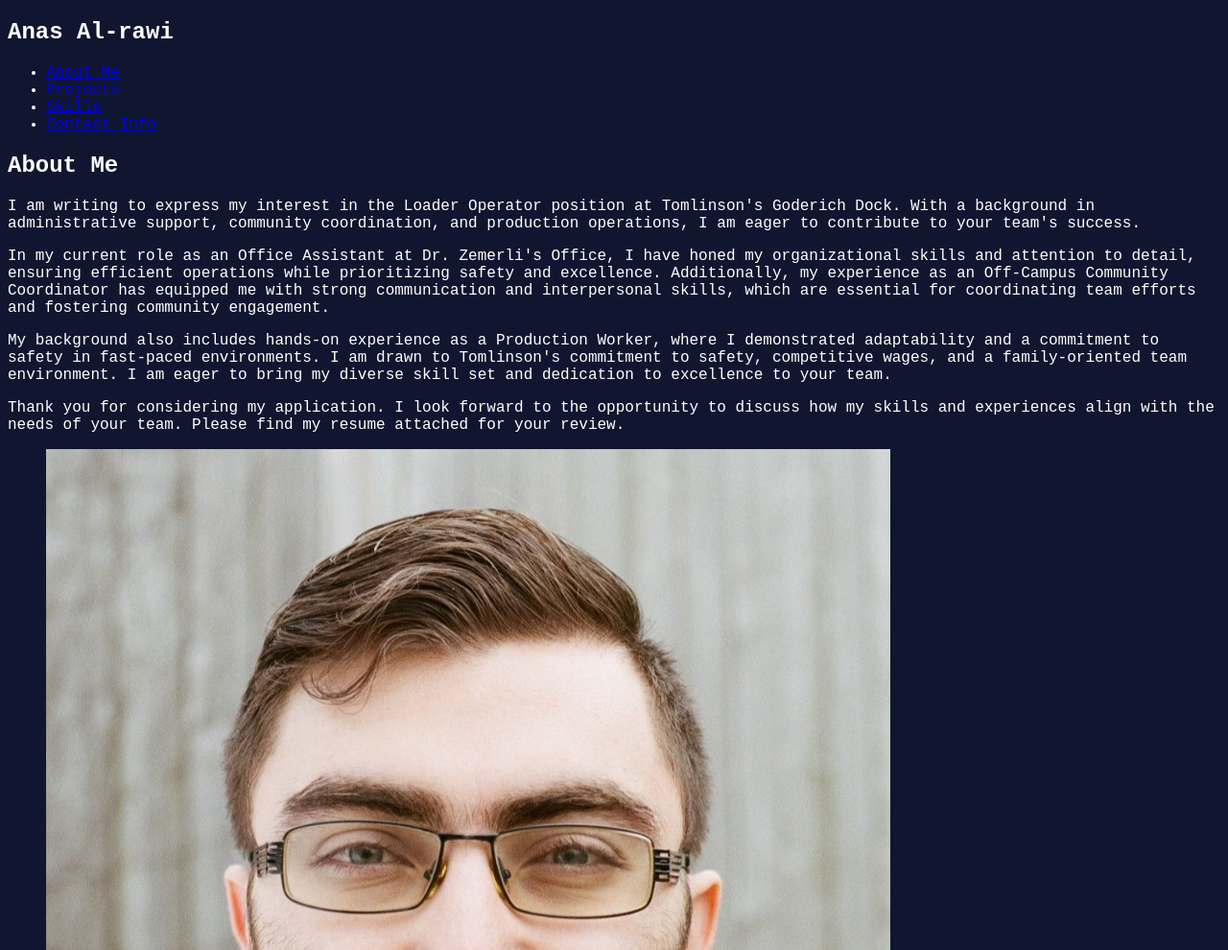
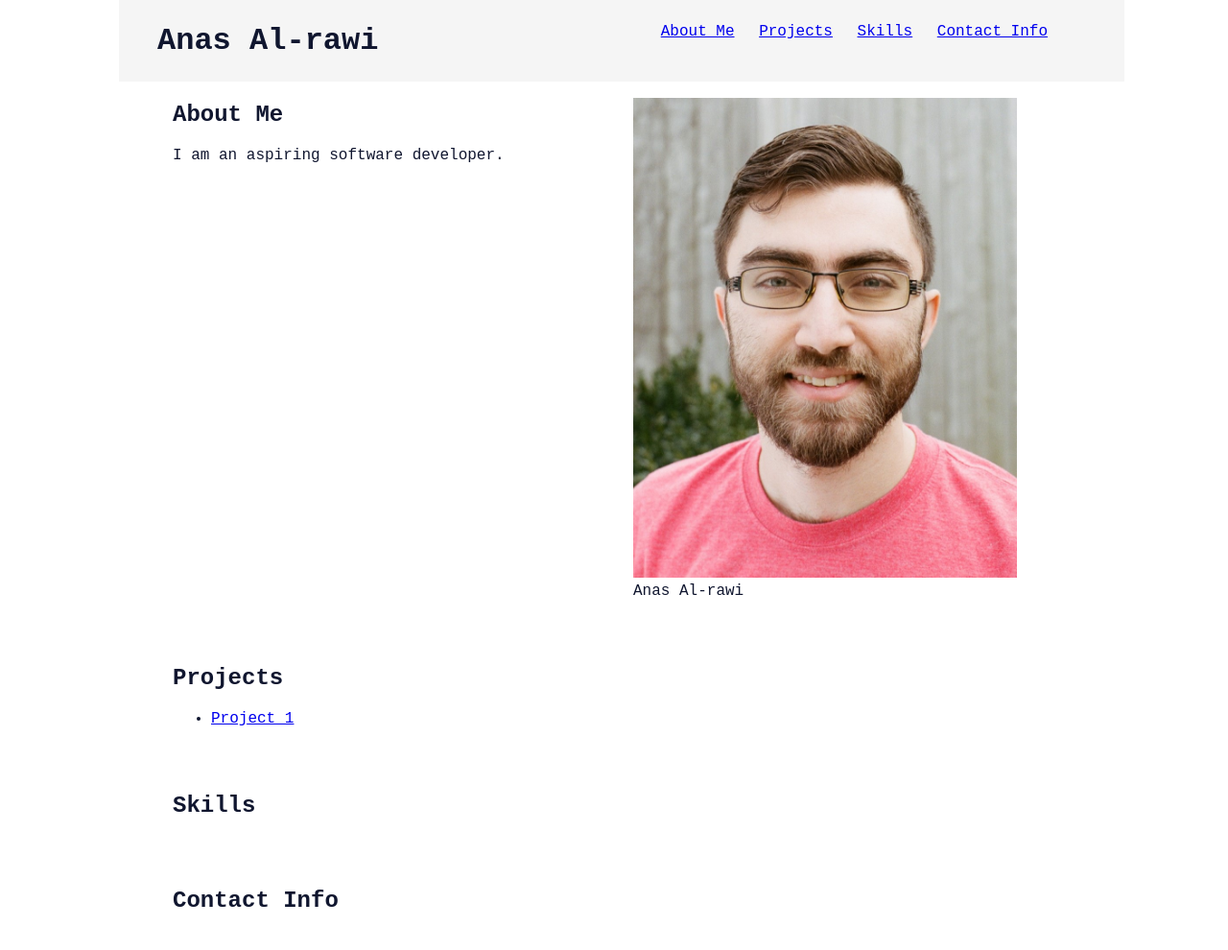
Before and after one commit to AnasMAlrawi/AnasMAlrawi.github.io, a plain HTML site: page index.html in a window 1280 px wide. Shown: the top 990 px of the page at 96% size. Drawn offline with Linux system fonts and the light colour scheme.

Commit message:
Add structure styling

```diff
--- a/index.html
+++ b/index.html
@@ -9,26 +9,24 @@
     </head>
     <body>
         <header>
+            <h1 class="header-name">Anas Al-rawi</h1>
             <nav>
-                <h2 class="header-name">Anas Al-rawi</h2>
-                <ul class="navigation">
-                    <li class="nav-link"><a href="#about-me">About Me</a></li>
-                    <li class="nav-link"><a href="#projects">Projects</a></li>
-                    <li class="nav-link"><a href="#skills">Skills</a></li>
-                    <li class="nav-link"><a href="#contact-info">Contact Info</a></li>
-                </ul>
+                    <a href="#about-me" class="nav-link">About Me</a>
+                    <a href="#projects" class="nav-link">Projects</a>
+                    <a href="#skills" class="nav-link">Skills</a>
+                    <a href="#contact-info" class="nav-link">Contact Info</a>
             </nav>
         </header>
         <main>
             <section id="about-me">
-                <div>
+                <div class="about-me-text-container">
                     <h2 class="section-title">About Me</h2>
-                    <p>I am writing to express my interest in the Loader Operator position at Tomlinson's Goderich Dock. With a background in administrative support, community coordination, and production operations, I am eager to contribute to your team's success.</p>
-                    <p>In my current role as an Office Assistant at Dr. Zemerli's Office, I have honed my organizational skills and attention to detail, ensuring efficient operations while prioritizing safety and excellence. Additionally, my experience as an Off-Campus Community Coordinator has equipped me with strong communication and interpersonal skills, which are essential for coordinating team efforts and fostering community engagement.</p>
-                    <p>My background also includes hands-on experience as a Production Worker, where I demonstrated adaptability and a commitment to safety in fast-paced environments. I am drawn to Tomlinson's commitment to safety, competitive wages, and a family-oriented team environment. I am eager to bring my diverse skill set and dedication to excellence to your team.</p>
-                    <p>Thank you for considering my application. I look forward to the opportunity to discuss how my skills and experiences align with the needs of your team. Please find my resume attached for your review.</p>
+                    <p>I am an aspiring software developer.</p>
+                    <p></p>
+                    <p></p>
+                    <p></p>
                 </div>
-                <figure>
+                <figure class="profile-photo">
                     <img src="./resources/profile_photo_main.jpg" alt="Anas Al-rawi">
                     <figcaption>Anas Al-rawi</figcaption>
                 </figure>
@@ -36,7 +34,7 @@
             <section id="projects">
                 <h2 class="section-title">Projects</h2>
                 <ul class="projecct-list">
-                    <li><a href="">Project 1</a></li>
+                    <li><a href="https://github.com/AnasMAlrawi/mixed_messages_omikuji" target="_blank">Project 1</a></li>
                 </ul>
             </section>
             <section id="skills">
@@ -44,7 +42,7 @@
                 <div class="skills-container"></div>
             </section>
             <section id="contact-info">
-                <h2 class="section-title">contact-info</h2>
+                <h2 class="section-title">Contact Info</h2>
                 <div class="contact-container"></div>
             </section>
         </main>
--- a/style.css
+++ b/style.css
@@ -23,7 +23,67 @@
 }
 
 html {
-    background-color: var(--my-background-main);
-    color: var(--my-foreground-main);
+    background-color: var(--my-foreground-main);
+    color: var(--my-background-main);
     font-family: 'Courier New', Courier, monospace;
 }
+
+body {
+    max-width: 62.5rem;
+    margin: auto;
+}
+
+header {
+    position: fixed;
+    top: 0;
+    width: 100%;
+    background-color: var(--my-foreground-mid);
+    z-index: 1;
+    padding: 1.5rem;
+    margin: auto -1rem;
+    max-width: 62.5rem;
+}
+
+header h1 {
+    display: inline;
+    margin-left: 1rem;
+}
+
+nav {
+    display: inline;
+    float: right;
+    height: 100%;
+    margin-right: 2.5rem;
+}
+
+nav a {
+    margin-right: 1rem;
+}
+
+main {
+    margin: 70px auto auto;
+    padding: 0 2.5rem;
+}
+
+section {
+    padding: 1rem 0;
+}
+
+#about-me {
+    display: flex;
+    justify-content: space-between;
+}
+
+.about-me-text-container {
+    max-width: 40rem;
+}
+
+.profile-photo {
+    max-width: 25rem;
+    align-self: center;
+}
+
+.profile-photo img {
+    max-width: 100%;
+    height: auto;
+}
```
